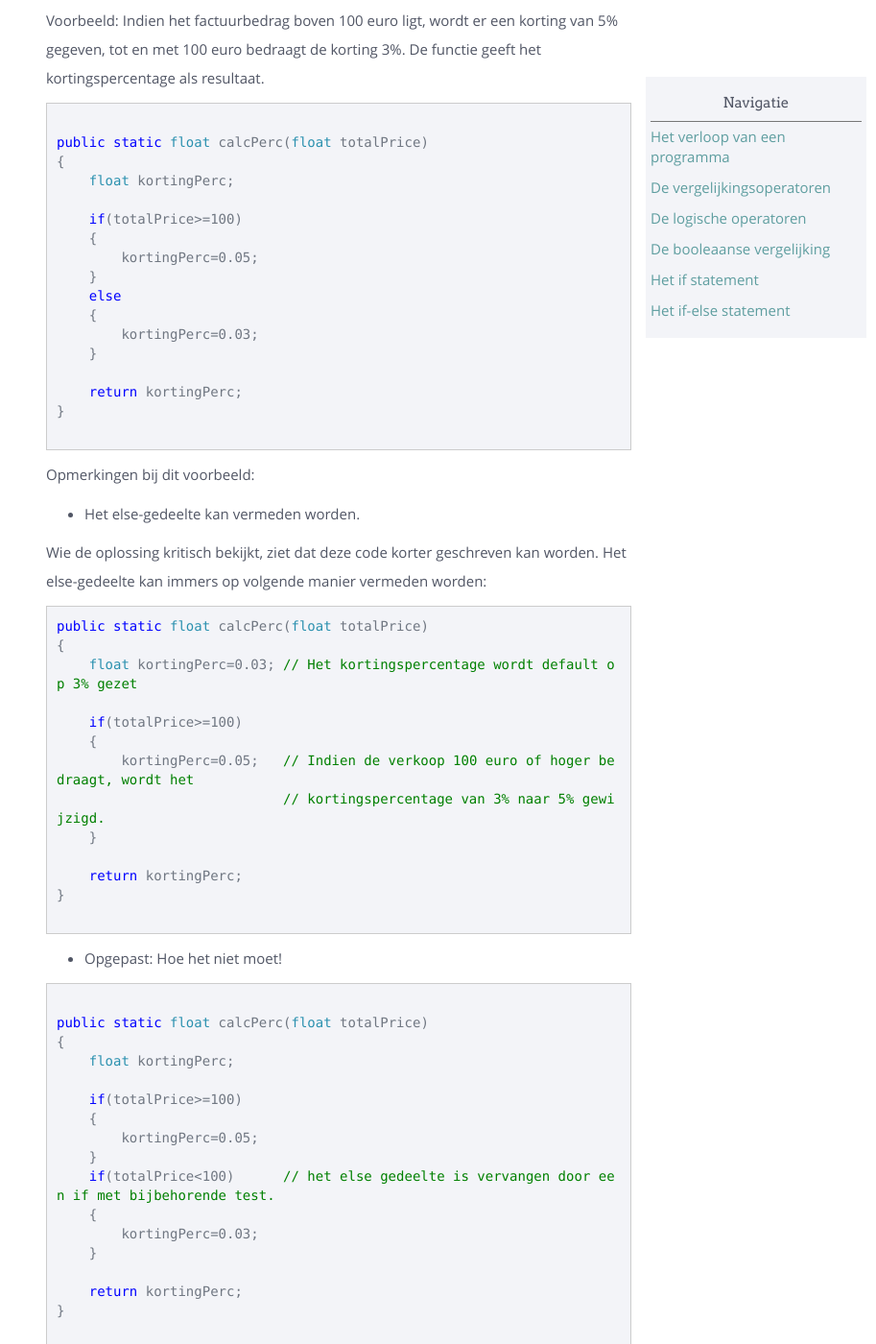
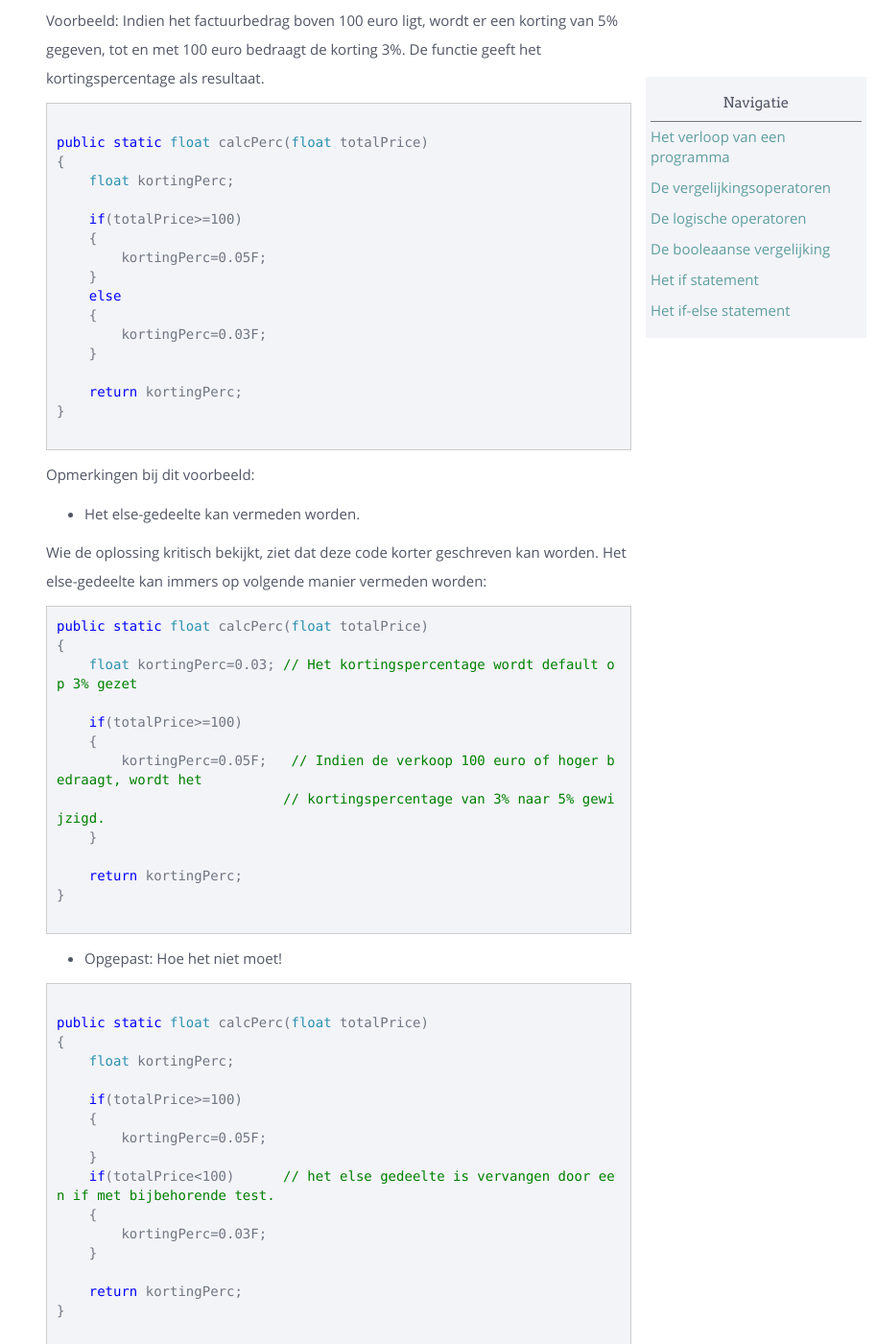
Before and after one commit to sma-it/sma-it.github.io, a Jekyll site: the page built from modules/basics/_posts/2000-01-04-if_else.md, in a window 1280 px wide and 1400 px high, scrolled down 2934 px. Shown: the whole window at 96% size, without its empty margins (367-1280 px from the left). Built offline with Jekyll 4.4.1, drawn with Linux system fonts in a browser that asks for light colours; nearby versions of some CDN libraries.

Commit message:
Corrected error

```diff
--- a/modules/basics/_posts/2000-01-04-if_else.md
+++ b/modules/basics/_posts/2000-01-04-if_else.md
@@ -98,11 +98,11 @@ public static float calcPerc(float totalPrice)
 
     if(totalPrice>=100)
     {
-        kortingPerc=0.05;
+        kortingPerc=0.05F;
     }
     else
     {
-        kortingPerc=0.03;
+        kortingPerc=0.03F;
     }
 
     return kortingPerc;
@@ -123,7 +123,7 @@ public static float calcPerc(float totalPrice)
 
     if(totalPrice>=100)
     {
-        kortingPerc=0.05;   // Indien de verkoop 100 euro of hoger bedraagt, wordt het
+        kortingPerc=0.05F;   // Indien de verkoop 100 euro of hoger bedraagt, wordt het
                             // kortingspercentage van 3% naar 5% gewijzigd.
     }
 
@@ -142,11 +142,11 @@ public static float calcPerc(float totalPrice)
 
     if(totalPrice>=100)
     {
-        kortingPerc=0.05;
+        kortingPerc=0.05F;
     }
     if(totalPrice<100)      // het else gedeelte is vervangen door een if met bijbehorende test.
     {
-        kortingPerc=0.03;
+        kortingPerc=0.03F;
     }
 
     return kortingPerc;
```
